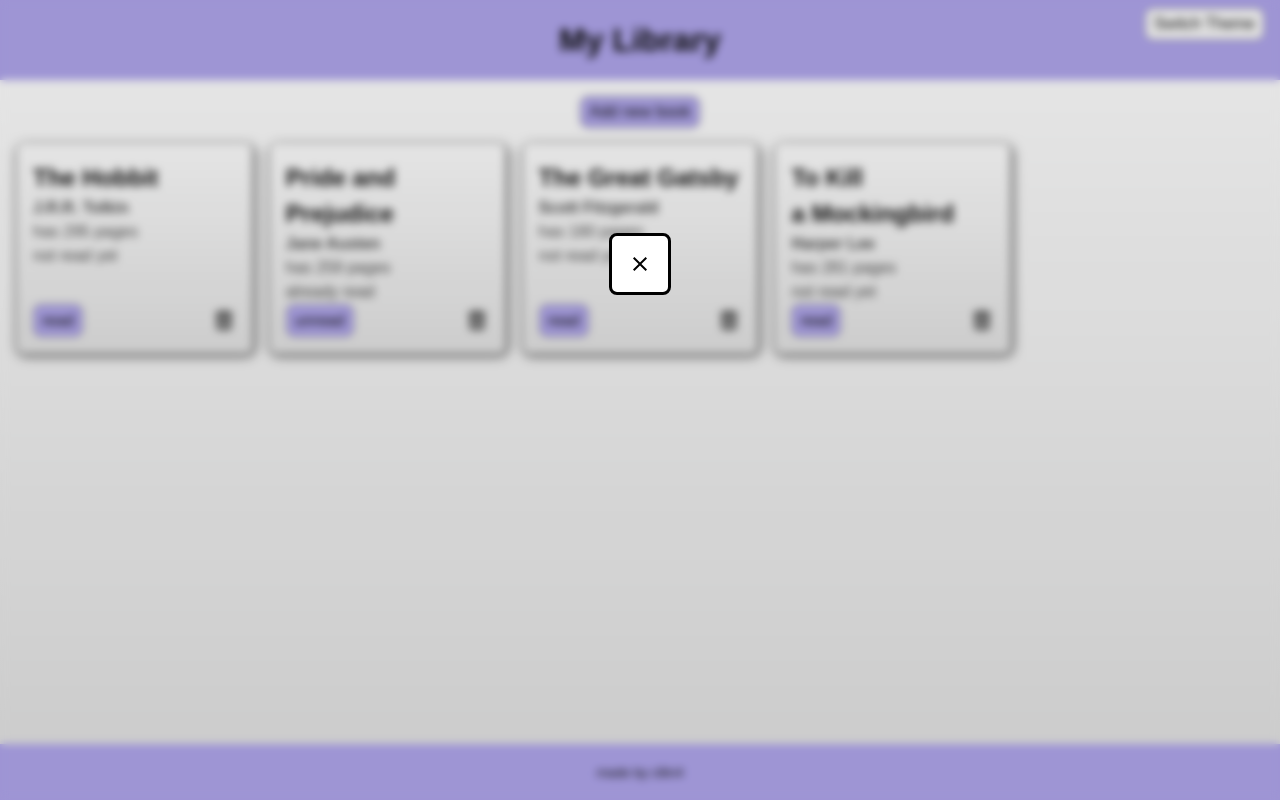
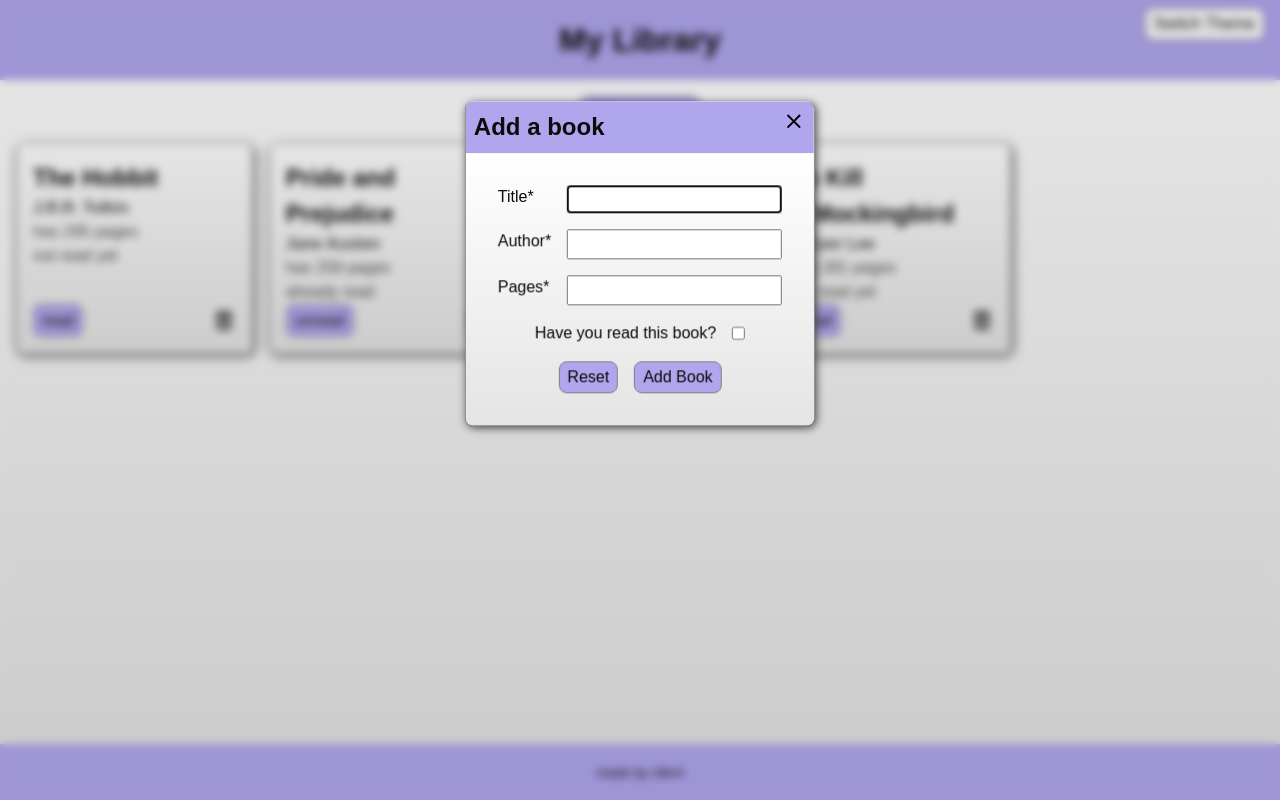
Before and after one commit to c8in4/TOP-library, a plain HTML site: page index.html in a window 1280 px wide. Both pictures are taken after a click on the button "Add new book". Drawn offline with Linux system fonts and the light colour scheme.

Commit message:
Add and style form to add new book

```diff
--- a/index.html
+++ b/index.html
@@ -20,38 +20,30 @@
 
 
     <dialog>
-      <img src="icons/close.svg" alt="close button" id="close-dialog-button" class="close-button" />
-      <form id="form" method="dialog">
-        <!--
-        <div>
-          <label for="title">
-            <p>*Title</p>
-            <input required type="text" name="title" id="title" />
-          </label>
+      <div class="dialog-header">
+        <h2>Add a book</h2>
+        <img src="icons/close.svg" alt="close button" id="close-dialog-button" class="close-button" />
+      </div>
+
+      <form id="add-book-form" method="dialog">
+        <div class="form-inputs">
+          <label for="title">Title*</label>
+          <input autofocus type="text" name="title" id="title" />
+          <label for="author">Author*</label>
+          <input required type="text" name="author" id="author" />
+          <label for="pages">Pages*</label>
+          <input required min="1" step="1" type="number" name="pages" id="pages" />
         </div>
-        <div>
-          <label for="author">
-            <p>*Author</p>
-            <input required type="text" name="author" id="author" />
-          </label>
+
+        <div class="form-checkbox">
+          <label for="status">Have you read this book?</label>
+          <input type="checkbox" name="status" id="status" />
         </div>
-        <div>
-          <label for="pages">
-            <p>*Pages</p>
-            <input required min="1" step="1" type="number" name="pages" id="pages" />
-          </label>
+
+        <div class="form-button-container">
+          <button type="reset">Reset</button>
+          <button type="submit">Add Book</button>
         </div>
-        <div>
-          <label for="status">
-            <p>Have you read this book?</p>
-            <input type="checkbox" name="status" id="status" />
-          </label>
-        </div>
-        <menu>
-          <input type="reset" value="Reset" />
-          <input id="add-book-button" type="submit" value="Add Book" />
-        </menu>
-        -->
       </form>
     </dialog>
   </main>
--- a/style.css
+++ b/style.css
@@ -183,7 +183,6 @@ main {
 }
 
 button {
-  margin-bottom: 1rem;
   background-color: var(--secondary);
   color: var(--text);
   padding: 0.2rem 0.5rem;
@@ -192,6 +191,7 @@ button {
 }
 
 button#open-dialog-button {
+  margin-bottom: 1rem;
   position: sticky;
   top: -0.5rem;
 }
@@ -235,10 +235,6 @@ img:hover {
   .cardButtonContainer {
     display: flex;
     justify-content: space-between;
-
-    button {
-      margin: 0;
-    }
   }
 }
 
@@ -246,87 +242,64 @@ img:hover {
   background: linear-gradient(var(--secondary), var(--bg) 50%);
 }
 
-.card .card-buttons {
-  /* display: flex;
-  align-items: center;
-  justify-content: space-between; */
-}
-
-.card-buttons button {
-  /* margin: 0; */
-}
-
-
-
-form div+div {
-  /* margin-top: 1rem; */
-}
-
-menu {
-  /* margin-top: 0.5rem;
-  text-align: center;
+dialog {
+  color: var(--text);
   padding: 0;
-  width: 110%; */
-}
-
-dialog {
-  width: max-content;
   border-radius: 0.5rem;
+  border: 0.07rem solid var(--border);
+  border-top: var(--highlight);
+  box-shadow: var(--box-shadow);
   position: absolute;
   left: 50%;
   top: 33%;
   transform: translate(-50%, -50%);
+
+  .dialog-header {
+    padding: 0.5rem;
+    background-color: var(--secondary);
+    display: flex;
+    justify-content: space-between;
+
+
+    .close-button {
+      border-radius: 50%;
+      height: 1.5rem;
+      width: 1.5rem;
+    }
+  }
+
+  form {
+    padding: 2rem;
+    background: linear-gradient(var(--bg-light), var(--bg-dark) 100%);
+
+    div+div {
+      margin-top: 1rem;
+    }
+
+    .form-inputs {
+      display: grid;
+      grid-template-columns: repeat(2, auto);
+      gap: 1rem;
+    }
+
+    .form-checkbox,
+    .form-button-container {
+      display: flex;
+      gap: 1rem;
+      justify-content: center;
+    }
+  }
 }
 
 ::backdrop {
   background-image: var(--bg-light);
-  /* opacity: 0.75; */
   backdrop-filter: blur(0.25rem);
 }
 
-button,
-input[type="reset"],
-input[type="submit"] {
-  /* margin: 0.5rem auto;
-  border: none;
-  font-weight: bold;
-  background-color: #6cb7fd;
-  padding: 0.5rem 1rem;
-  border-radius: 1rem; */
-}
-
-/* dialog input[type="reset"],
-dialog input[type="submit"] {
-  width: 50%;
-} */
-
-.close-button {
-  /* font-weight: bold;
-  border-radius: 50%;
-  height: 1.5rem;
-  width: 1.5rem;
-  position: relative;
-  left: 100%;
-  transform: translate(-100%, 0); */
-}
-
-button:hover,
-input[type="reset"]:hover,
-input[type="submit"]:hover {
-  /* cursor: pointer;
-  background-color: #88c3fb; */
-}
-
-input:invalid {
-  /* border: 1px solid red; */
+input:user-invalid {
+  border: 1px solid red;
 }
 
 input:valid {
-  /* border: 1px solid green; */
-
+  border: 1px solid green;
 }
-
-.close-button:hover,
-.delete-button:hover {
-  /* cursor: pointer; */
-}
```
